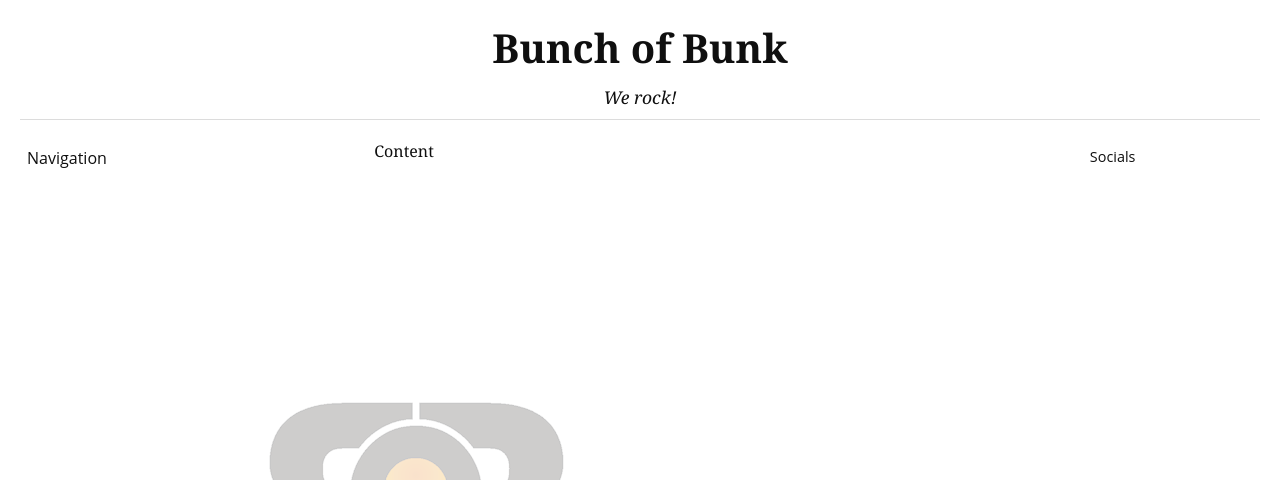
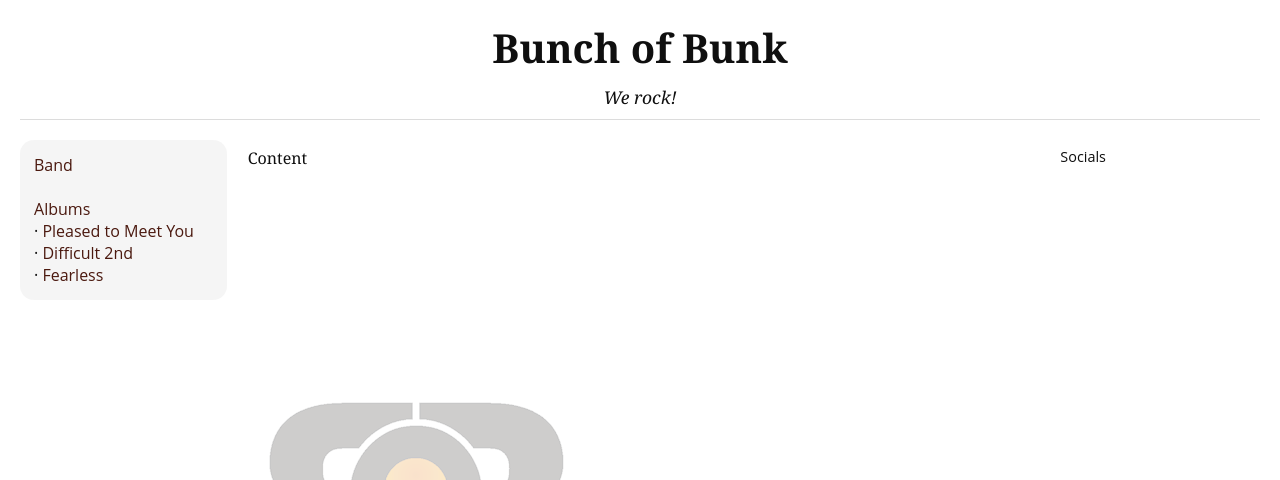
Before and after one commit to brownhamer/bunchofbunk.nl, a PHP site: page / in a window 1280 px wide. Shown: the top 480 px of the page. Run offline with PHP 8.4, Linux system fonts and the light colour scheme.

Commit message:
Adding some navigation

```diff
--- a/index.php
+++ b/index.php
@@ -21,7 +21,12 @@ startHtmlPage($PATH_TO_ROOT, $bob_title, $bob_line);
 
 <div id="page">
 <div id="navigation">
-Navigation
+    <a href="<?php echo $bob_url . "?page=band"; ?>">Band</a><br />
+    <br />
+    <a href="<?php echo $bob_url . "?page=albums"; ?>">Albums</a><br />
+    &middot; <a href="<?php echo $bob_url . "?page=pleasedtomeetyou"; ?>">Pleased to Meet You</a><br />
+    &middot; <a href="<?php echo $bob_url . "?page=difficult2nd"; ?>">Difficult 2nd</a><br />
+    &middot; <a href="<?php echo $bob_url . "?page=fearless"; ?>">Fearless</a><br />
 </div>
 <div id="content">
 Content
--- a/style/main.css
+++ b/style/main.css
@@ -28,7 +28,7 @@ h2 { /* We rock! */
 
 div#page {
 	display: grid;
-	grid-template-columns: 2fr 4fr 1fr;
+	grid-template-columns: 1fr 4fr 1fr;
 	margin: 10px 20px 40px;
 }
 
@@ -39,8 +39,14 @@ div#page {
 }
 
 div#navigation {
+	background-color: rgb(245 245 245 / 95%);
+	border-radius: 14px;
 	font-family: 'Open Sans', Helvetica, sans-serif;
-	padding: 7px;
+	padding: 14px;
+}
+
+div#content {
+	padding: 7px 7px 7px 21px;
 }
 
 div#socials {
```
